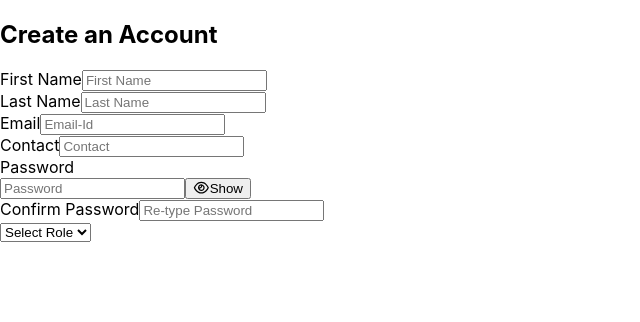
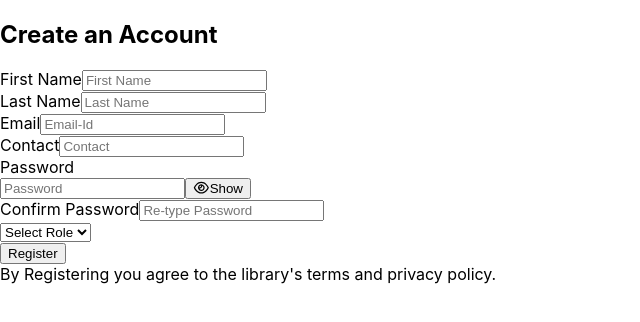
Before and after one commit to Shreyash1107/LibraryApplication, a React (Create React App) app: page / in a window 1280 px wide. Shown: the top 322 px of the page, without its empty margins (0-640 px from the left). Built offline with nearby package versions, Linux system fonts and the light colour scheme.

Commit message:
Completed UI part now will be working on CSS styling

```diff
--- a/src/Components/Register.js
+++ b/src/Components/Register.js
@@ -79,7 +79,7 @@ const RegisterComponent = () => {
                                 Confirm Password
                             </label>
                             <input type={showPassword ? "text" : "password"} name="confirmPassword"
-                            value={reg.confirmPassword} onChange={handleFormFields} placeholder="Re-type Password"/>
+                                value={reg.confirmPassword} onChange={handleFormFields} placeholder="Re-type Password" />
                         </div>
                         <div className="field full-width">
                             <label htmlFor="role" className="label">
@@ -91,6 +91,14 @@ const RegisterComponent = () => {
                                 </select>
                             </label>
                         </div>
+                        <div className="actions">
+                            <button type="submit" onClick={handleSubmitDetails} className="btn-outline">
+                                Register
+                            </button>
+                        </div>
+                        <div className="small-muted">
+                            By Registering you agree to the library's terms and privacy policy.
+                        </div>
                     </div>
                 </div>
             </div>
```
